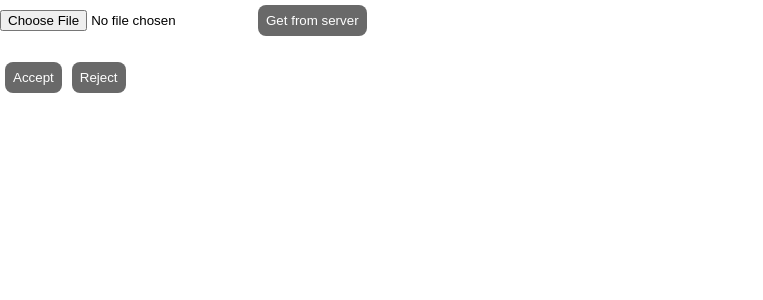
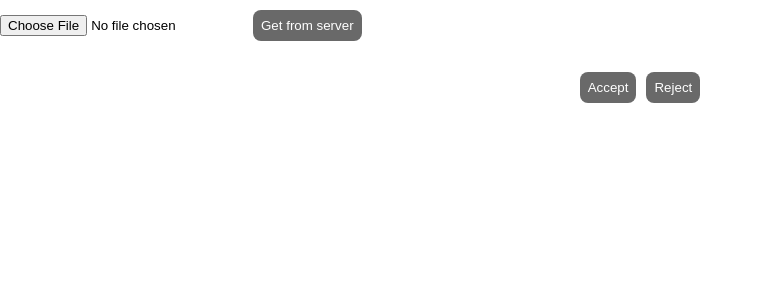
Before and after one commit to Triangleman7/Interns_Summer_2021, a React (Create React App) app: page / in a window 1280 px wide. Shown: the top 300 px of the page, without its empty margins (0-763 px from the left). Built offline with nearby package versions, Linux system fonts and the light colour scheme.

Commit message:
Center Admit/Reject buttons

```diff
--- a/src/GroundStation.css
+++ b/src/GroundStation.css
@@ -17,6 +17,17 @@ table {
 }
 
 td {
-  border: 5px solid purple;
+  border: 5px solid #696969;
   background-color: white;
 }
+
+.server-button {
+  margin: 10px auto;
+}
+
+/* .my-btn {
+} */
+
+.my-btn-div {
+  text-align: center;
+}
--- a/src/GroundStation.js
+++ b/src/GroundStation.js
@@ -255,12 +255,12 @@ class GroundStation extends React.Component {
       <div>
         <div>
           <input type="file" accept=".json" onChange={(e) => this.showFile(e)} onClick={(e) => (e.target.value = null)} />
-          <button onClick={(e) => this.getInfoFromServer(e)}>Get from server</button>
+          <button onClick={(e) => this.getInfoFromServer(e)} className='server-button'>Get from server</button>
         </div>
         <div><p id="display request"></p></div>
-        <div>
-          <button disabled={!this.state.requestValid} className="btn btn-success" onClick={this.accept}>Accept</button>
-          <button disabled={!this.state.requestValid} className="btn btn-success" onClick={this.reject}>Reject</button>
+        <div className='my-btn-div'>
+          <button disabled={!this.state.requestValid} className="btn btn-success my-btn" onClick={this.accept}>Accept</button>
+          <button disabled={!this.state.requestValid} className="btn btn-success my-btn" onClick={this.reject}>Reject</button>
         </div>
         <div id="timeline"></div>
         <div id="timelineHeader"></div>
```
